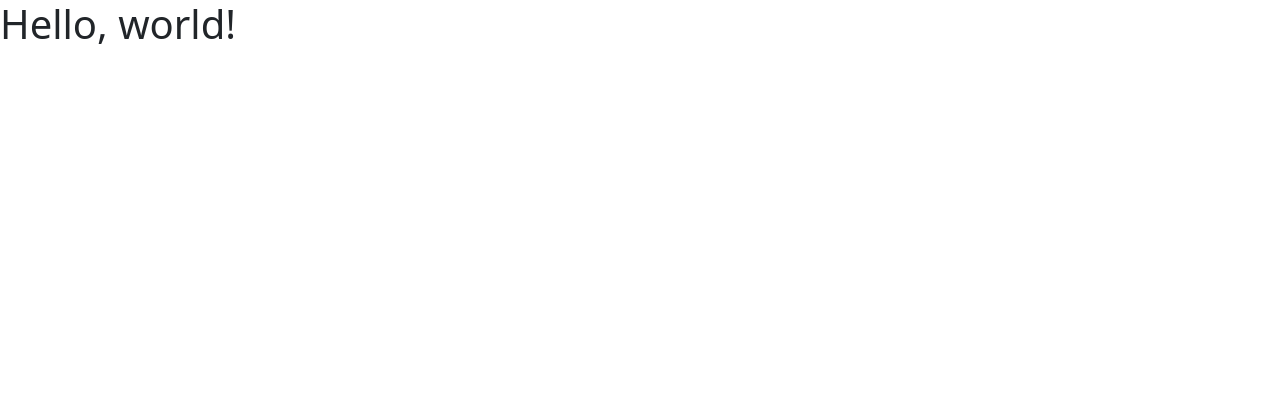
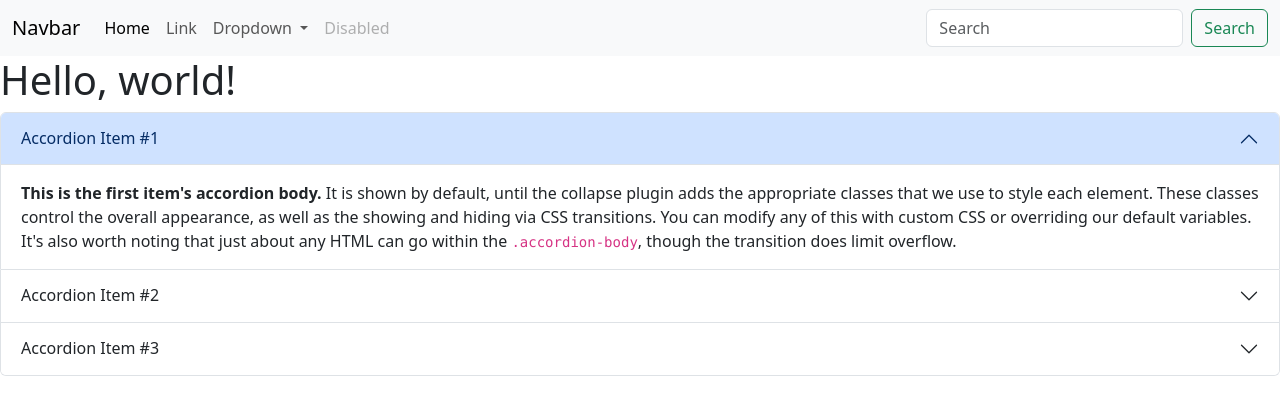
Before and after one commit to teran-s/AIEnhancedPHPDeveloper-LiveCollege-B1, a plain HTML site: page index.html in a window 1280 px wide. Drawn offline with nearby package versions, Linux system fonts and the light colour scheme.

Commit message:
Update index.html

```diff
--- a/index.html
+++ b/index.html
@@ -7,7 +7,87 @@
     <link href="https://cdn.jsdelivr.net/npm/bootstrap@5.3.3/dist/css/bootstrap.min.css" rel="stylesheet" integrity="sha384-QWTKZyjpPEjISv5WaRU9OFeRpok6YctnYmDr5pNlyT2bRjXh0JMhjY6hW+ALEwIH" crossorigin="anonymous">
   </head>
   <body>
+
+    <nav class="navbar navbar-expand-lg bg-body-tertiary">
+        <div class="container-fluid">
+          <a class="navbar-brand" href="#">Navbar</a>
+          <button class="navbar-toggler" type="button" data-bs-toggle="collapse" data-bs-target="#navbarSupportedContent" aria-controls="navbarSupportedContent" aria-expanded="false" aria-label="Toggle navigation">
+            <span class="navbar-toggler-icon"></span>
+          </button>
+          <div class="collapse navbar-collapse" id="navbarSupportedContent">
+            <ul class="navbar-nav me-auto mb-2 mb-lg-0">
+              <li class="nav-item">
+                <a class="nav-link active" aria-current="page" href="#">Home</a>
+              </li>
+              <li class="nav-item">
+                <a class="nav-link" href="#">Link</a>
+              </li>
+              <li class="nav-item dropdown">
+                <a class="nav-link dropdown-toggle" href="#" role="button" data-bs-toggle="dropdown" aria-expanded="false">
+                  Dropdown
+                </a>
+                <ul class="dropdown-menu">
+                  <li><a class="dropdown-item" href="#">Action</a></li>
+                  <li><a class="dropdown-item" href="#">Another action</a></li>
+                  <li><hr class="dropdown-divider"></li>
+                  <li><a class="dropdown-item" href="#">Something else here</a></li>
+                </ul>
+              </li>
+              <li class="nav-item">
+                <a class="nav-link disabled" aria-disabled="true">Disabled</a>
+              </li>
+            </ul>
+            <form class="d-flex" role="search">
+              <input class="form-control me-2" type="search" placeholder="Search" aria-label="Search">
+              <button class="btn btn-outline-success" type="submit">Search</button>
+            </form>
+          </div>
+        </div>
+      </nav>
+
     <h1>Hello, world!</h1>
+
+    <div class="accordion" id="accordionExample">
+        <div class="accordion-item">
+          <h2 class="accordion-header">
+            <button class="accordion-button" type="button" data-bs-toggle="collapse" data-bs-target="#collapseOne" aria-expanded="true" aria-controls="collapseOne">
+              Accordion Item #1
+            </button>
+          </h2>
+          <div id="collapseOne" class="accordion-collapse collapse show" data-bs-parent="#accordionExample">
+            <div class="accordion-body">
+              <strong>This is the first item's accordion body.</strong> It is shown by default, until the collapse plugin adds the appropriate classes that we use to style each element. These classes control the overall appearance, as well as the showing and hiding via CSS transitions. You can modify any of this with custom CSS or overriding our default variables. It's also worth noting that just about any HTML can go within the <code>.accordion-body</code>, though the transition does limit overflow.
+            </div>
+          </div>
+        </div>
+        <div class="accordion-item">
+          <h2 class="accordion-header">
+            <button class="accordion-button collapsed" type="button" data-bs-toggle="collapse" data-bs-target="#collapseTwo" aria-expanded="false" aria-controls="collapseTwo">
+              Accordion Item #2
+            </button>
+          </h2>
+          <div id="collapseTwo" class="accordion-collapse collapse" data-bs-parent="#accordionExample">
+            <div class="accordion-body">
+              <strong>This is the second item's accordion body.</strong> It is hidden by default, until the collapse plugin adds the appropriate classes that we use to style each element. These classes control the overall appearance, as well as the showing and hiding via CSS transitions. You can modify any of this with custom CSS or overriding our default variables. It's also worth noting that just about any HTML can go within the <code>.accordion-body</code>, though the transition does limit overflow.
+            </div>
+          </div>
+        </div>
+        <div class="accordion-item">
+          <h2 class="accordion-header">
+            <button class="accordion-button collapsed" type="button" data-bs-toggle="collapse" data-bs-target="#collapseThree" aria-expanded="false" aria-controls="collapseThree">
+              Accordion Item #3
+            </button>
+          </h2>
+          <div id="collapseThree" class="accordion-collapse collapse" data-bs-parent="#accordionExample">
+            <div class="accordion-body">
+              <strong>This is the third item's accordion body.</strong> It is hidden by default, until the collapse plugin adds the appropriate classes that we use to style each element. These classes control the overall appearance, as well as the showing and hiding via CSS transitions. You can modify any of this with custom CSS or overriding our default variables. It's also worth noting that just about any HTML can go within the <code>.accordion-body</code>, though the transition does limit overflow.
+            </div>
+          </div>
+        </div>
+      </div>
+
     <script src="https://cdn.jsdelivr.net/npm/bootstrap@5.3.3/dist/js/bootstrap.bundle.min.js" integrity="sha384-YvpcrYf0tY3lHB60NNkmXc5s9fDVZLESaAA55NDzOxhy9GkcIdslK1eN7N6jIeHz" crossorigin="anonymous"></script>
-  </body>
+
+
+    </body>
 </html>
```
